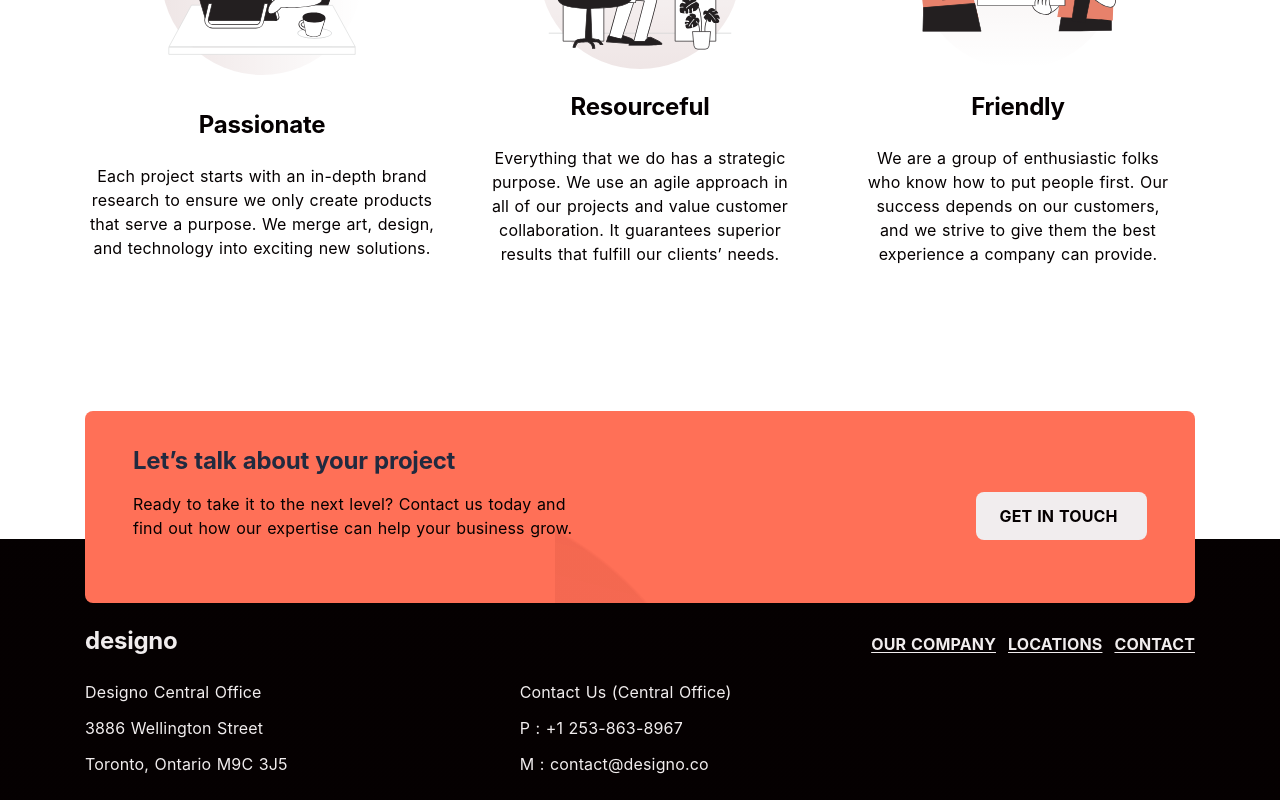
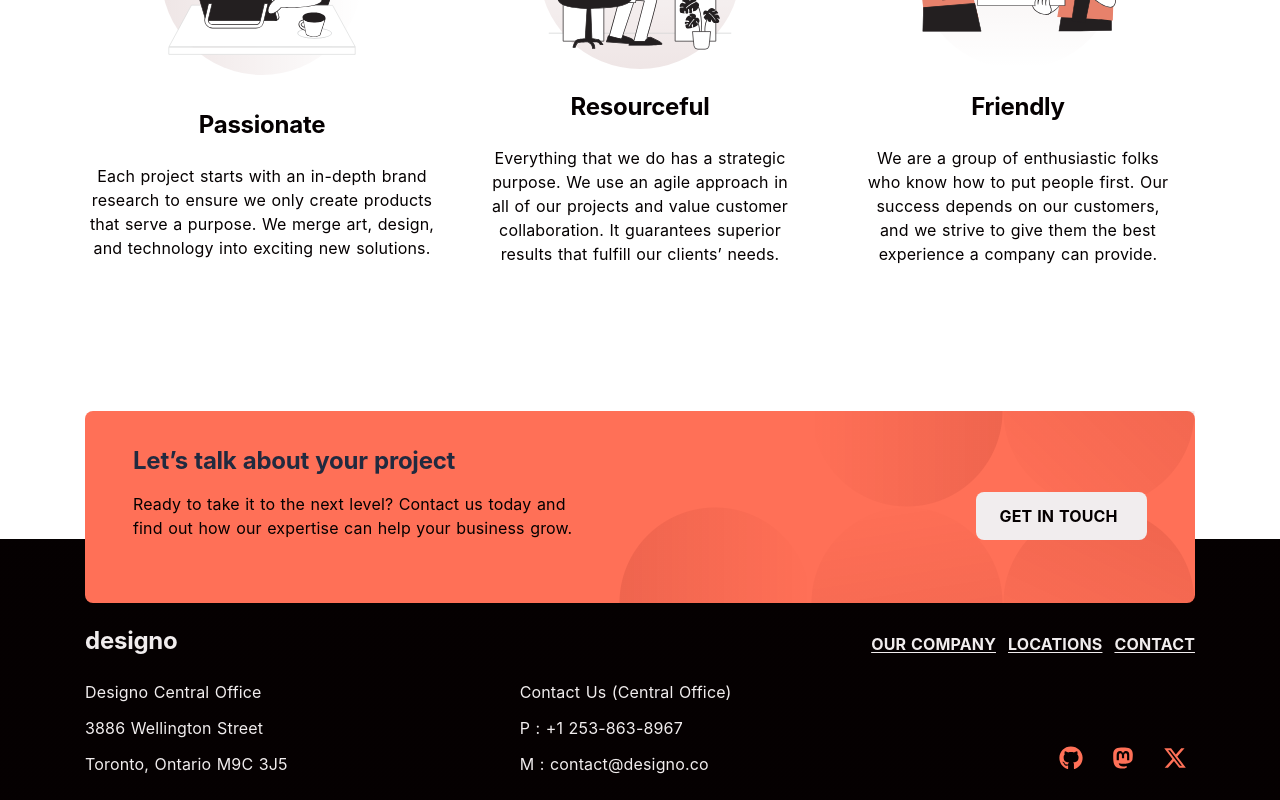
Before and after one commit to jay-ike/designo-website, an Eleventy site: page src/index.html in a window 1280 px wide. Shown: the part 571-1371 px from the top of the page. Built offline with nearby package versions, Linux system fonts and the light colour scheme; Eleventy itself is replaced by a stand-in of ours; files that its build step writes are made by us from their sources.

Commit message:
feat(styling): implement the contact decoration

```diff
--- a/assets/style.css
+++ b/assets/style.css
@@ -532,12 +532,25 @@ body {
 
     .contact-grid {
         --g-template: "area1" "area2" "area3";
+        --deco-size: 192px;
         --p-items: stretch center;
+        --y: calc(-1 * var(--s) / 2);
+        --bg: linear-gradient(45deg, #0000, var(--c1)) right 0 top var(--y) / var(--s) no-repeat,
+            linear-gradient(to right, #0000, var(--c1)) right var(--s) top var(--y) / var(--s) no-repeat,
+            linear-gradient(171deg, #0000, var(--c1)) right var(--s) bottom var(--y) / var(--s) no-repeat,
+            linear-gradient(-90deg, #0000, var(--c1)) right calc(2 * var(--s)) bottom var(--y) / var(--s) no-repeat,
+            linear-gradient(25deg, #0000, var(--c1)) right 0 bottom var(--y) / var(--s) no-repeat;
+        --mask: var(--rounding) right 0 top var(--y) / var(--s) no-repeat,
+            var(--rounding) right var(--s) top var(--y) / var(--s) no-repeat,
+            var(--rounding) right var(--s) bottom var(--y) / var(--s) no-repeat,
+            var(--rounding) right calc(2 * var(--s)) bottom var(--y) / var(--s) no-repeat,
+            var(--rounding) right 0 bottom var(--y) / var(--s) no-repeat;
         text-align: center;
         container: contact / inline-size;
         background-color: var(--system-color-peach);
         z-index: 2;
         border-radius: .5rem;
+        min-block-size: var(--deco-size);
     }
 
     footer {
@@ -600,7 +613,6 @@ body {
             --g-template: "area1 . ." "area2 . area3" "area2 . .";
             --p-items: start stretch;
             --min-padding: 1.5em 3em;
-            min-block-size: 12rem;
             text-align: start;
 
             &> :first-child {
```
